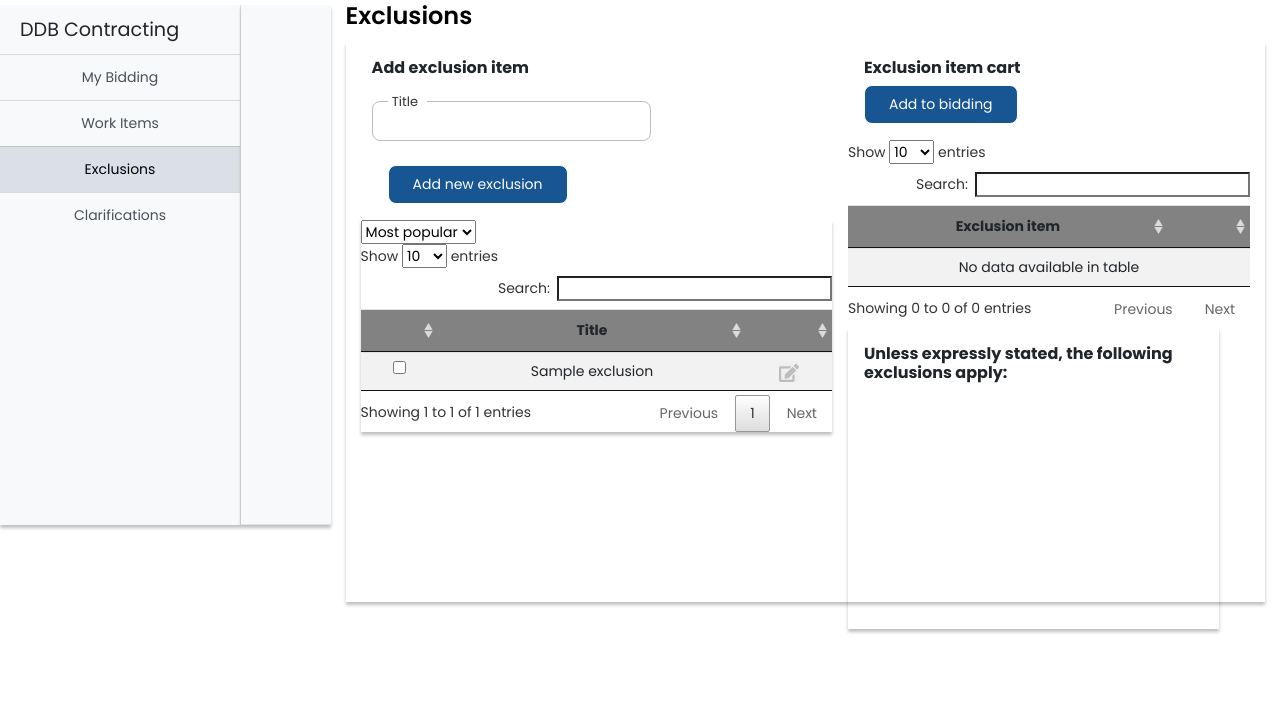
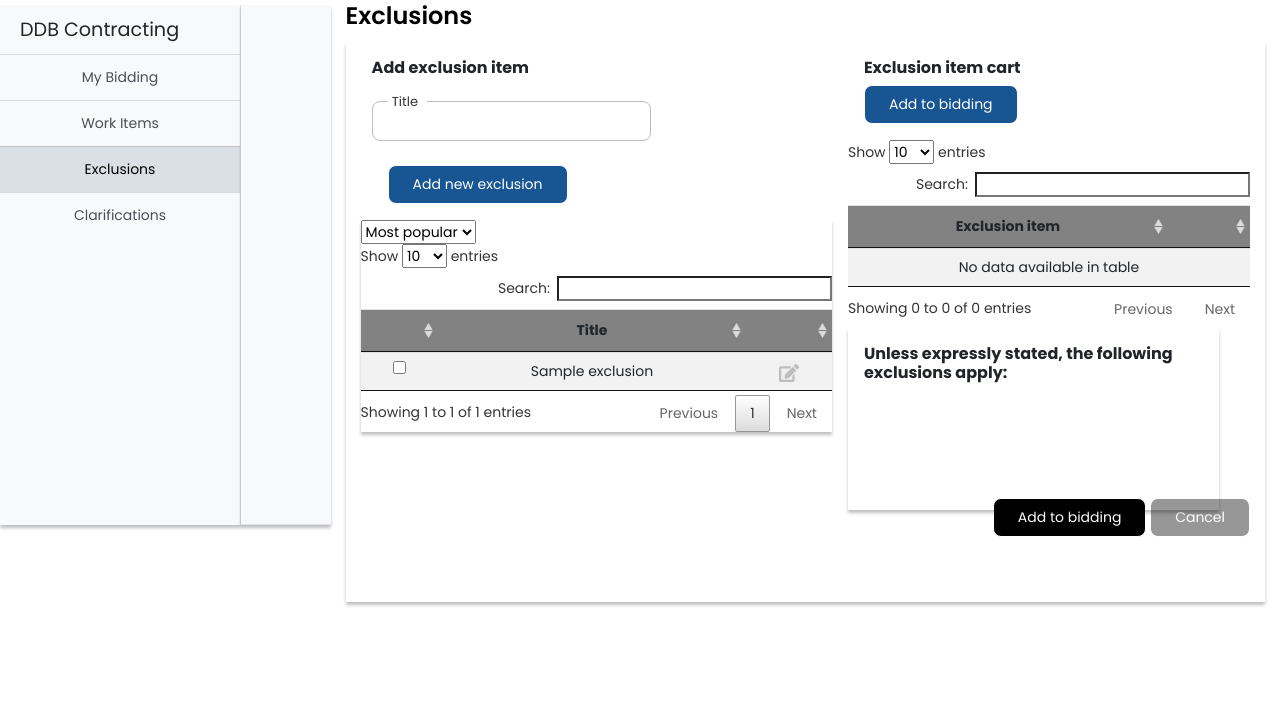
Before and after one commit to Simple2B/flora, a Flask app: page /exclusions in a window 1280 px wide. Shown: the part 101-822 px from the top of the page. Run offline with Flask 2, Linux system fonts and the light colour scheme; a user stored in the database is signed in; tables that the repository leaves empty hold one stand-in row (values such as "Sample post"); some libraries are stand-ins or nearby versions; grey boxes are pictures that could not be loaded.

Commit message:
fix_layout_exclusion

```diff
--- a/app/forms/exclusion.py
+++ b/app/forms/exclusion.py
@@ -1,11 +1,10 @@
 from flask_wtf import FlaskForm
-from wtforms import StringField, SubmitField, TextField
+from wtforms import StringField, SubmitField
 from wtforms.validators import DataRequired, Length
 
 
 class ExclusionForm(FlaskForm):
     title = StringField('Title', validators=[DataRequired(), Length(2, 64)])
-    description = TextField('Description', validators=[DataRequired()])
     submit = SubmitField('Add new exclusion')
     save_submit = SubmitField('Save')
 
--- a/app/static/css/styles.css
+++ b/app/static/css/styles.css
@@ -480,7 +480,7 @@ ul, li {
     position: relative; }
     .__box-table-exclusion .__box-table--right .__exclusion-box--description {
       position: absolute;
-      height: 53.85%;
+      height: 40%;
       width: 29vw; }
       .__box-table-exclusion .__box-table--right .__exclusion-box--description h6 {
         font-weight: 700;
@@ -492,6 +492,12 @@ ul, li {
   margin-top: 1rem;
   margin-left: 1rem; }
 
+.__box-add-bid-cancel--margins {
+  margin-left: auto; }
+  .__box-add-bid-cancel--margins a {
+    text-decoration: none;
+    color: #FFFFFF; }
+
 .label--clarification {
   left: 1rem;
   top: -14.8rem; }
--- a/app/static/scss/layouts/exclusions.scss
+++ b/app/static/scss/layouts/exclusions.scss
@@ -42,7 +42,7 @@
         position: relative;
         .__exclusion-box--description {
             position: absolute;
-            height: 53.85%;
+            height: 40%;
             width: 29vw;
 
             & h6 {
@@ -63,3 +63,12 @@
         margin-left: 1rem;
     }
 }
+
+.__box-add-bid-cancel--margins {
+    margin-left: auto;
+
+    & a {
+        text-decoration: none;
+        color: #FFFFFF
+    }
+}
--- a/app/templates/exclusions.html
+++ b/app/templates/exclusions.html
@@ -13,8 +13,8 @@
           <img src="{{ url_for('static', filename='images/logo.svg') }}" alt="DDB Contracting" class="logo__img">
         </a>
         <nav class="menu__items">
-          <a class="menu__item" href="{{ url_for('main.index') }}">Bidding</a>
-          <a class="menu__item" href="#">My team</a>
+          <a class="menu__item" href="{{ url_for('main.biddings') }}">Bidding</a>
+          <a class="menu__item" href="{{ url_for('main.team') }}">My team</a>
           <a class="menu__item" href="#">Resources</a>
           <span class="nav-indicator"></span>
         </nav>
@@ -235,7 +235,6 @@
                 <thead class="bck-color-table">
                   <th></th>
                   <th>Title</th>
-                    <!-- <th>Description</th> -->
                   <th></th>
                 </thead>
                 <tbody>
@@ -243,7 +242,6 @@
                   <tr>
                     <td><input class="form-control" type="checkbox" name="{{exclusion.id}}"></td>
                     <td>{{exclusion.title}}</td>
-                      <!-- <td>{{exclusion.description}}</td> -->
                     <td><button type="button" value="{{exclusion.id}}" style="border: none;"
                       data-toggle="modal" data-target="#exampleModal" data-target_link="{{url_for('exclusion.edit_exclusion_item', item_id=exclusion.id)}}"
                       data-title="{{exclusion.title}}">
@@ -274,7 +272,6 @@
               {% for item in exclusion_cart_form.selected_work_items %}
               <tr>
                 <td><a href="" class="t-gray">{{item.title}}</a></td>
-                  <!-- <td>{{item.description}}</td> -->
                 <td>
                   <a href="{{url_for('exclusion.delete_exclusion_item_from_cart', item_id=item.id)}}"><img
                       src="{{ url_for('static', filename='images/delete_element.svg') }}"></a>
@@ -286,17 +283,27 @@
         </div>
         </form>
 
+        <div class="box-shadow __exclusion-box--description">
         <form action="">
-          <div class="box-shadow __exclusion-box--description">
           <h6>Unless expressly stated, the following exclusions apply:</h6>
           <div>
 
           </div>
+        </form>
         </div>
-          </form>
+
 
       </div>
+
+      <div class="__box-add-bid-cancel--margins">
+      <a href="#" class="none-underline"><button class="_btn--black">
+        Add to bidding</a>
+      </button>
+      <a href="{{ url_for('main.biddings') }}"><button class="_btn--gray">
+        Cancel</a>
+      </button>
       </div>
+
     </div>
   </div>
 </section>
@@ -314,11 +321,6 @@
             <div>
               {{form.title(class='_form-input _form-input--m')}}
               <label class="_label">Title</label>
-            </div>
-
-            <div>
-              {{form.description(class='_form-input _form-input--m')}}
-              <label class="_label">Description</label>
             </div>
 
             <div class="padding--top">
--- a/app/views/exclusion.py
+++ b/app/views/exclusion.py
@@ -17,7 +17,6 @@ def exclusion():
         # ):
         exclusion = Exclusion(
             title=form.title.data,
-            # description=form.description.data,
         )
         exclusion.save()
         # flash("Registration successful. You are logged in.", "success")
```
Also changed, not shown: app/static/css/layouts/exclusions.css (+7 -1 lines). Lines whose indentation alone changed are shown as unchanged.
